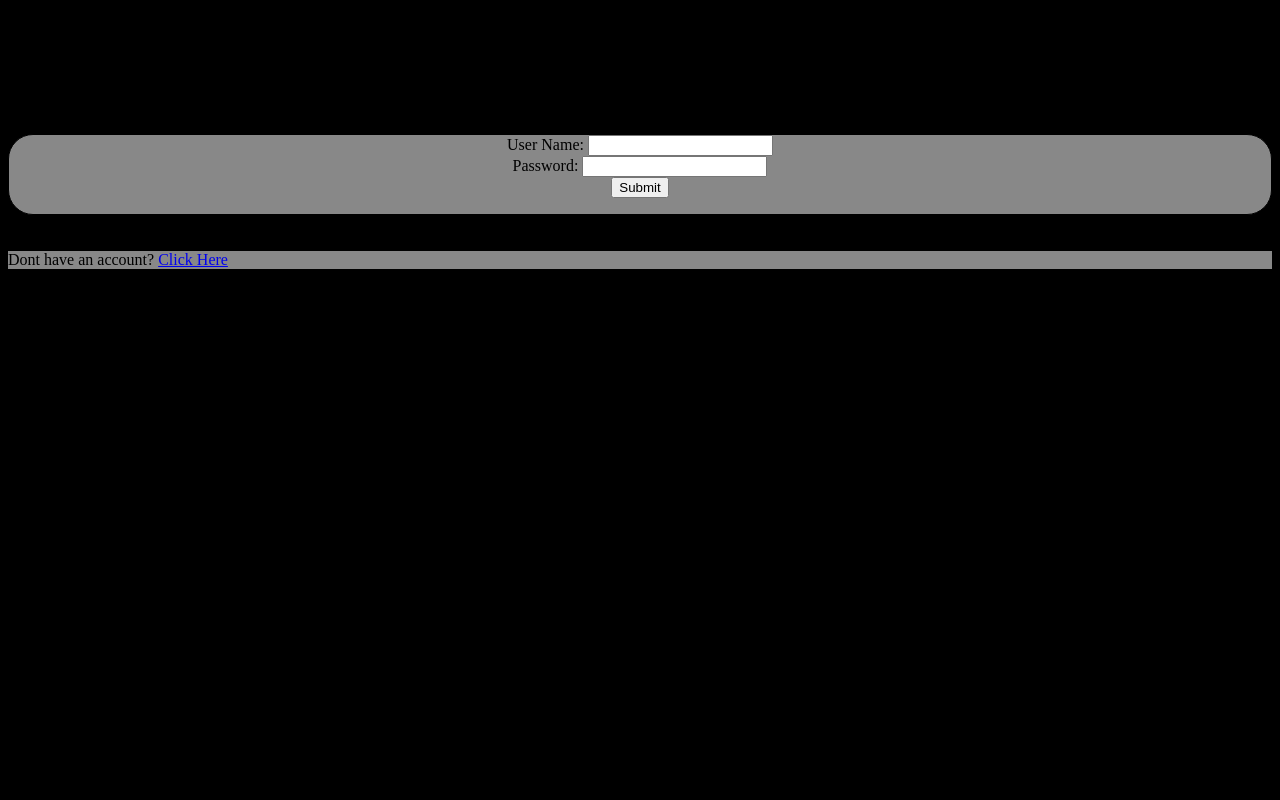
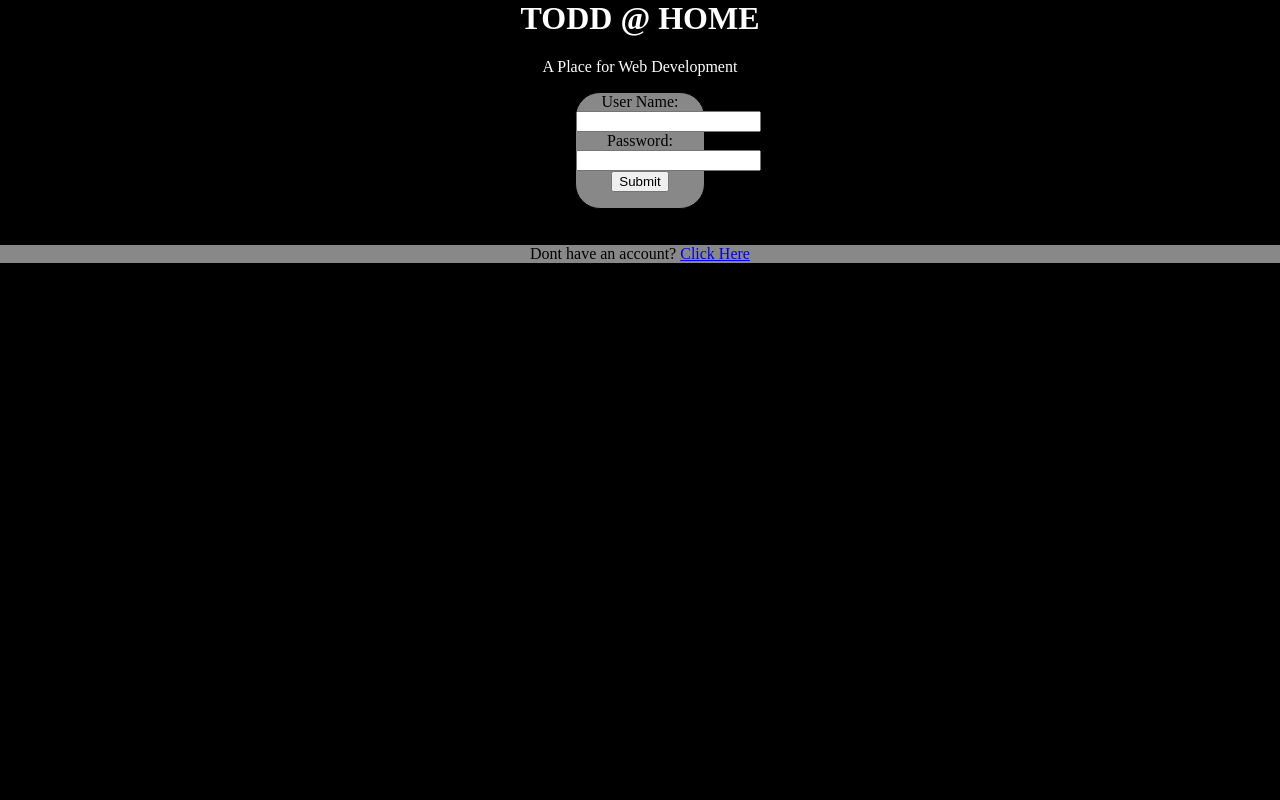
Before and after one commit to jqt3of5/greenzone, a PHP site: page /login/login.php in a window 1280 px wide. Run offline with PHP 8.4, Linux system fonts and the light colour scheme.

Commit message:
Getting the login working

```diff
--- a/www/css/login.css
+++ b/www/css/login.css
@@ -1,7 +1,11 @@
 body{
-	background-color: #000000;
+    background-color: #000000;
+    margin:0px;
 }
-
+#header{
+    color:#ffffff;
+    text-align:center;
+}
 #login{
 	border-style: solid;
 	border-width: 1px;
@@ -9,11 +13,15 @@ body{
 	background-color: #888888;
 	text-align: center;
 	vertical-align: center;
+	width: 10%;
+	margin-left: auto;
+	margin-right: auto;
 }
 
-#signup{
+#footer{
 	background-color:#888888;
 	width: 100%;
 	margin-left: 0px;
 	margin-right: 0px;
+	text-align:center;
 }
--- a/www/login/accesscontrol.php
+++ b/www/login/accesscontrol.php
@@ -6,7 +6,7 @@ if (!session_start())
     echo "Fail!";
     exit;
   }
-if (isset($_POST['ticket'])
+if (isset($_POST['ticket']))
   {
       $ticket = base64_decode($_POST['ticket']);
       //decode ticket into: user, expiration, ticket hash
@@ -39,7 +39,7 @@ if (isset($_POST['ticket'])
       }
   }
 if (!isset($_SESSION['username'])){
-	Header("Location: /login/login.php?error=Not logged in.");
-	exit;
+  	Header("Location: /login/login.php?error=Not logged in.");
+  	exit;
 }
 ?>
--- a/www/login/login-verify.php
+++ b/www/login/login-verify.php
@@ -11,7 +11,7 @@ require_once "dbinfo.php";
    if (!empty($_POST['username']) && !empty($_POST['password']))
    {		//connect and check the db for this user
 	$con = mysql_connect($dbhost, $dbuser, $dbpwd);
-	if (! $con)
+	if (!$con)
 	  {
 	    die ('Could not connect: ' . mysql_error());
 	  }
@@ -25,6 +25,7 @@ require_once "dbinfo.php";
 	$hash = crypt($_POST['password'], $row['password']);
 
 	if ($hash == $row['password']){
+		  //if (mysql_fetch_array($result).length > 0){
 	  $_SESSION['username'] = $row['username'];
 
 	  $result = mysql_query("SELECT name FROM grouplist NATURAL JOIN groups WHERE username='$_POST[username]';");
--- a/www/login/login.php
+++ b/www/login/login.php
@@ -1,12 +1,12 @@
 <html>
     <head>
-		<link rel="stylesheet" href="css/login.css">
+		<link rel="stylesheet" href="../css/login.css">
     </head>
 <body>
-    <center>
-		<h1> TODD @ HOME </h1><br>
-		<p> A Place for Web Development</p>
-	</center>
+    <div id="header">
+		<h1> TODD @ HOME </h1>
+   <p> A Place for Web Development</p>
+	</div>
 	<div id="login">
 		<form action='login-verify.php' method = 'post'>
 			User Name: <input type='text' name='username'><br>
@@ -16,7 +16,7 @@
 		<?php if (isset($_GET['error'])){ echo $_GET['error']; } ?>
 	</div>
     <br><br>
-    <div id="signup">Dont have an account? <a href="signup.php" >Click Here</a> </div>
+    <div id="footer">Dont have an account? <a href="signup.php" >Click Here</a> </div>
 
 </body>
 </html>
```
Also changed, not shown: www/index.php (renamed from www/index.html, +14 -4 lines).
